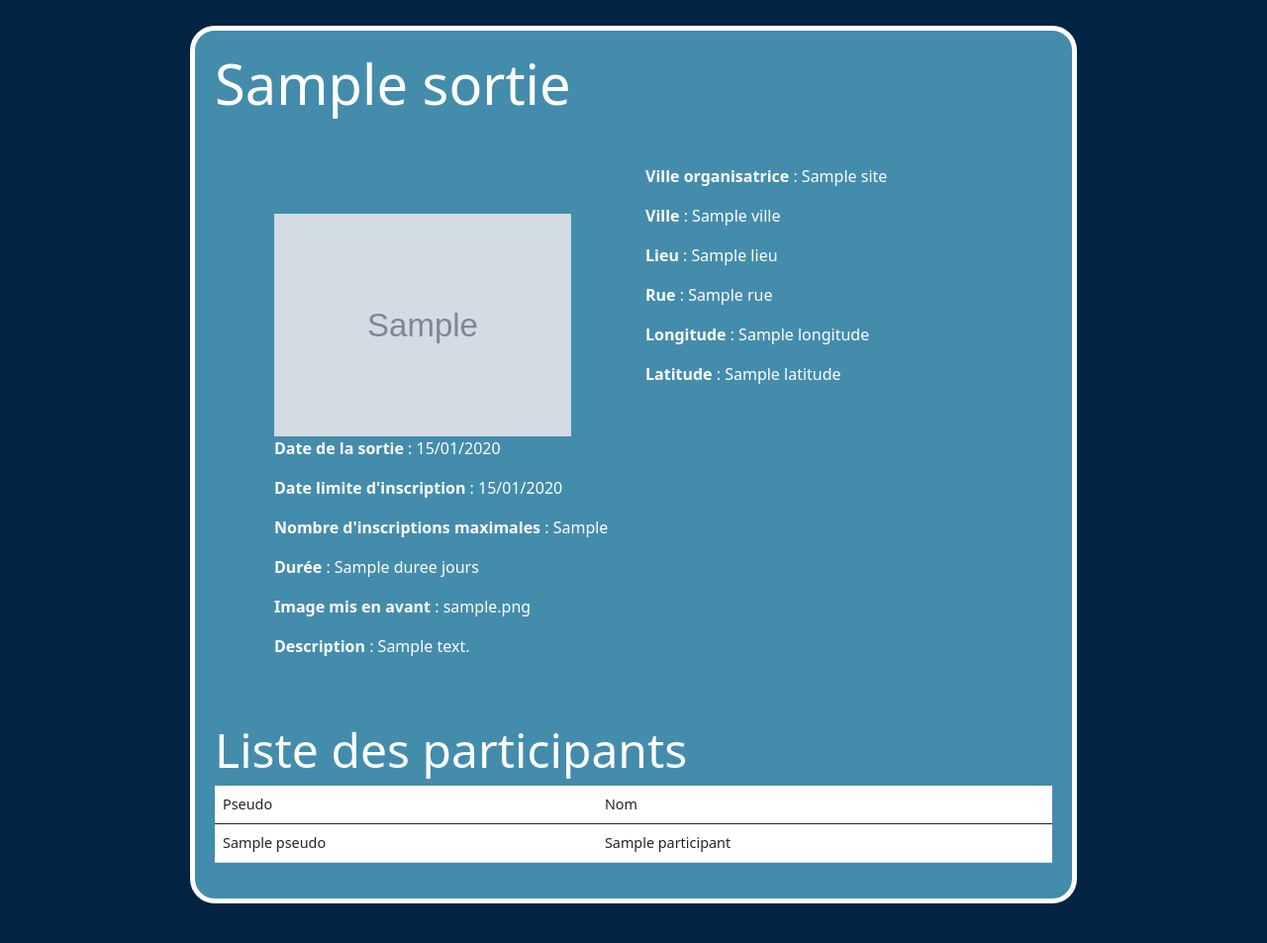
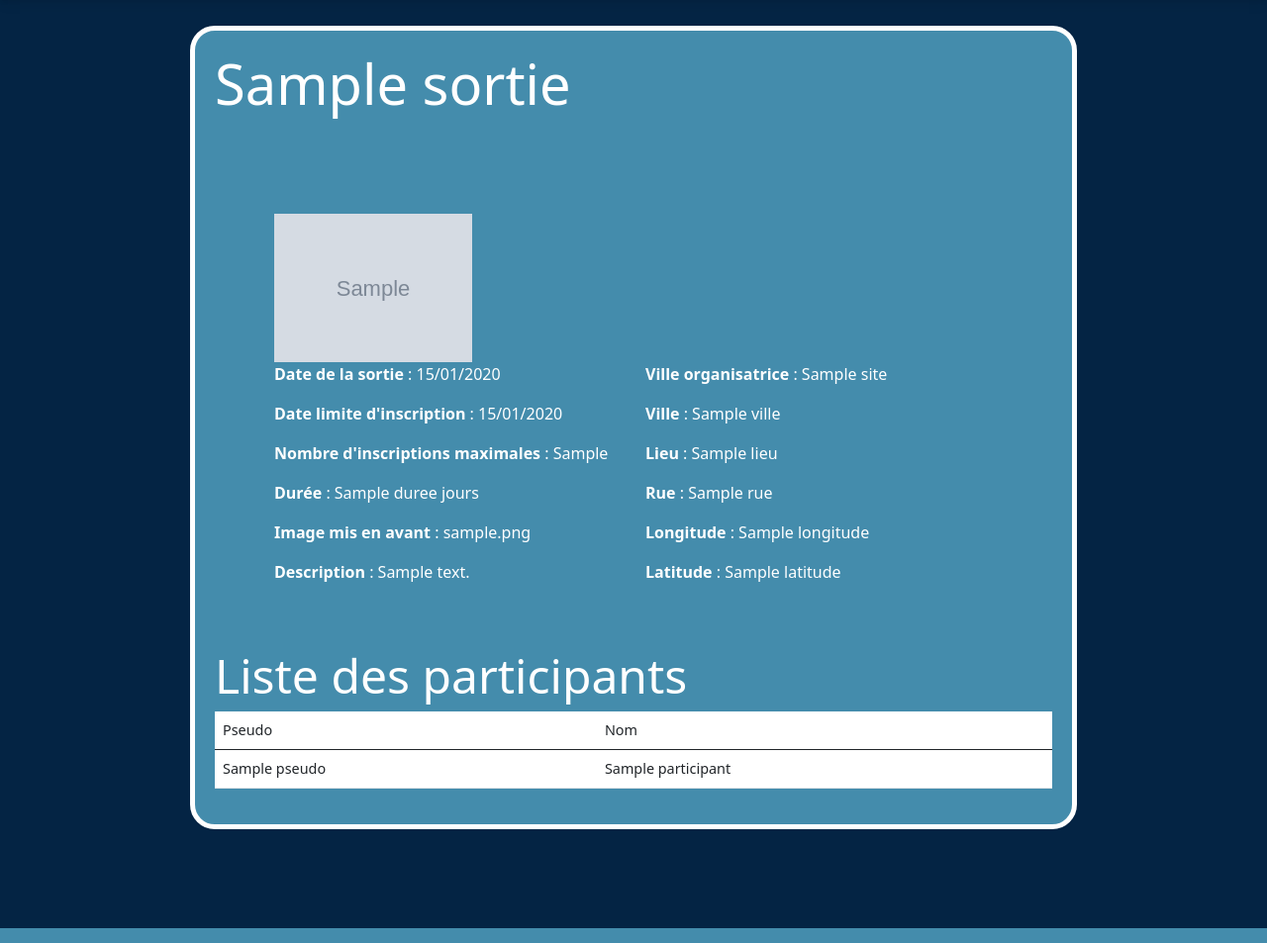
Before and after one commit to DiegoBonnamy/ProjetSymfonyGroupe1, a Symfony app: template templates/sortie/show.html.twig in a window 1280 px wide. Shown: the part 71-1024 px from the top of the page at 99% size. Run offline with Twig, Linux system fonts and the light colour scheme; the template is opened without the code that fills it: most values are stand-ins (such as "Sample title", 1, 10 or a date in 2020); grey boxes marked "Sample" are stand-in pictures; some libraries are stand-ins or nearby versions; some web fonts are replaced.

Commit message:
image sortie

```diff
--- a/templates/sortie/show.html.twig
+++ b/templates/sortie/show.html.twig
@@ -7,12 +7,16 @@
     <div class="symfony-form">
         <h1 class="display-4">{{ sortie.nom }}</h1>
         <div class="row text-white m-5">
-            <!-- colonne 1 -->
+
+            <div class="row">
+                <div class="col">
+                    {% if sortie.urlPhoto != null %}
+                        <img src="{{ app.request.getBaseURL() }}/images/{{sortie.urlPhoto}}" style="margin-top:50px;width:200px;" />
+                    {% endif %}
+                </div>
+            </div>
+
             <div class="col">
-
-                {% if sortie.urlPhoto != null %}
-                    <img src="{{ app.request.getBaseURL() }}/images/{{sortie.urlPhoto}}" style="margin-top:50px;width:300px;" />
-                {% endif %}
 
                 <p>
                     <span class="fw-bold">Date de la sortie</span> : {{ sortie.dateDebut | date('d/m/Y') }}
```
